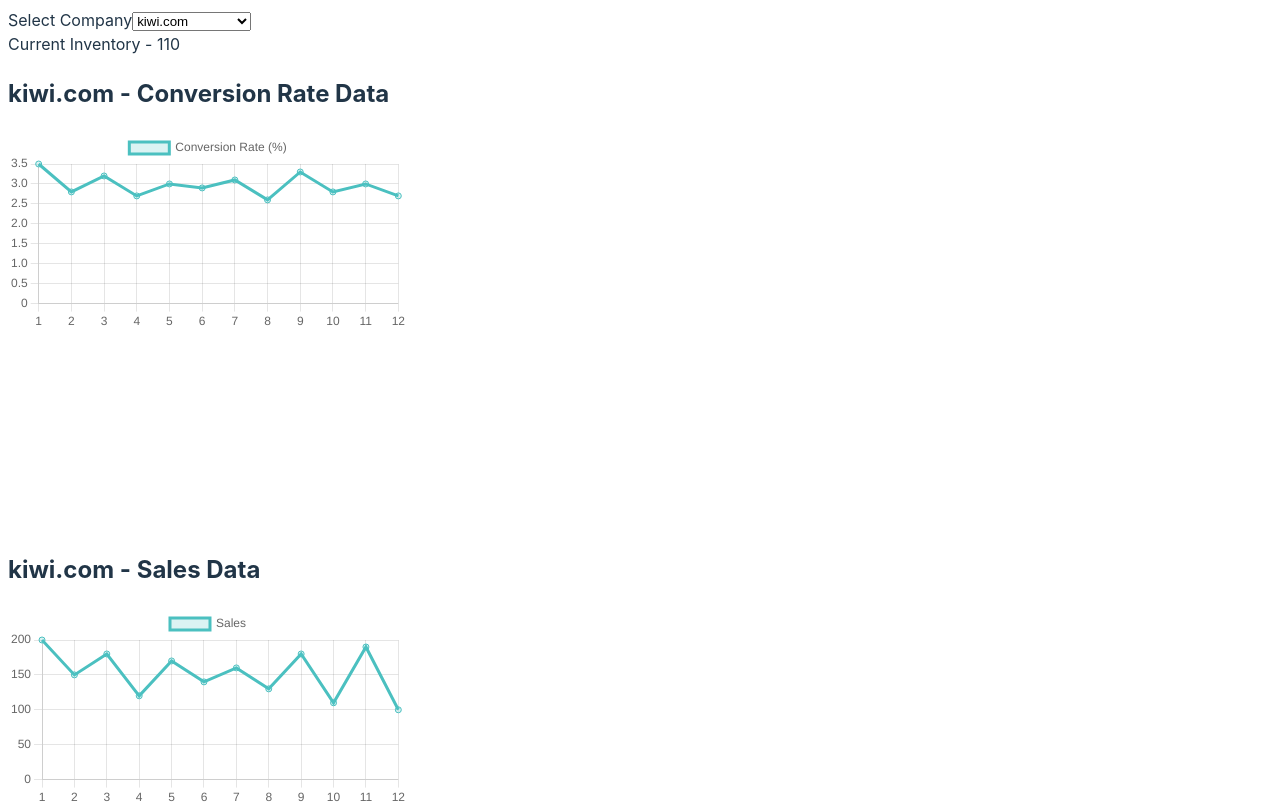
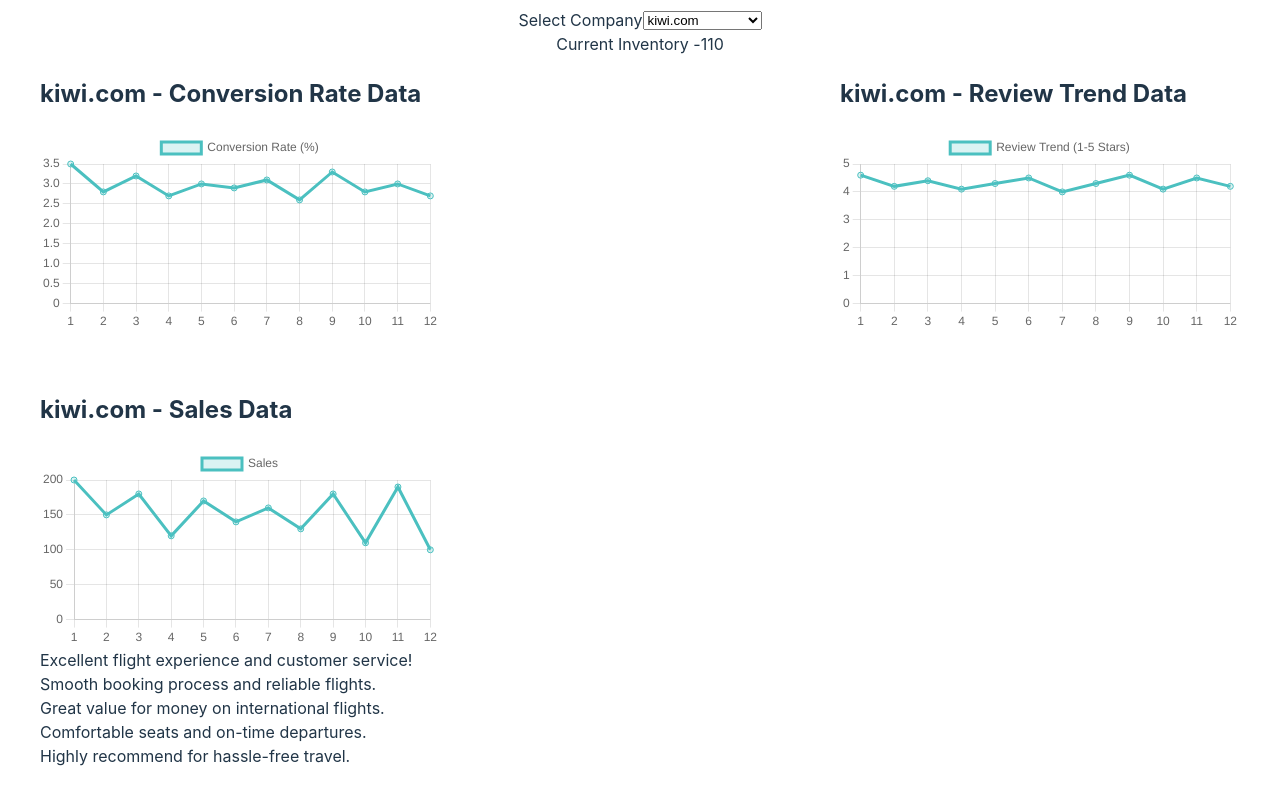
Before and after one commit to BinayT/A-Travel-EC, a React (Vite) app: page / in a window 1280 px wide. Shown: the top 803 px of the page. Built offline with nearby package versions, Linux system fonts and the light colour scheme.

Commit message:
Basic CSS made

```diff
--- a/src/App.css
+++ b/src/App.css
@@ -1,4 +1,9 @@
+.root-container{
+  width:100%;
+  display: flex;
+  justify-content: center;
+}
+
 .main-container{
-  width:100%;
-  height:100%;
+  width:1200px;
 }
--- a/src/App.tsx
+++ b/src/App.tsx
@@ -13,11 +13,13 @@ function App() {
   console.log(currentCompanyData);
 
   return (
-    <div className='main-container'>
+    <div className='root-container'>
+      <div className='main-container'>
       <ProductSelector selectedCompany={selectedCompany} setSelectedCompany={setSelectedCompany} />
       <InventoryStatus currentInventory={currentCompanyData!.currentInventory} />
       <ProductChart product={currentCompanyData} />
       <LatestComments comments={currentCompanyData!.latestComments} />
+      </div>
     </div>
   )
 }
--- a/src/components/CompanySelector/index.tsx
+++ b/src/components/CompanySelector/index.tsx
@@ -1,5 +1,6 @@
 import React from 'react';
 import {sampleData} from '../../data/sampleData'
+import './styles.css';
 
 interface ProductSelectorProps {
     selectedCompany: string;
@@ -10,7 +11,7 @@ const ProductSelector: React.FC<ProductSelectorProps> = ({ selectedCompany, setS
     const companiesNames = sampleData.map(el=> el.name);
 
     return (
-    <div>
+    <div className='company-selector'>
       <label htmlFor="product-selector">
         Select Company
       </label>
--- /dev/null
+++ b/src/components/CompanySelector/styles.css
@@ -0,0 +1,5 @@
+.company-selector{
+    display:flex;
+    justify-content: center;
+    align-items: center;
+}
--- a/src/components/Inventory/index.tsx
+++ b/src/components/Inventory/index.tsx
@@ -1,4 +1,5 @@
 import React from 'react';
+import './styles.css';
 
 interface InventoryProps {
   currentInventory: number;
@@ -6,7 +7,7 @@ interface InventoryProps {
 
 const InventoryStatus: React.FC<InventoryProps> = ({ currentInventory }) => {
   return (
-    <div>
+    <div className='current-inventory'>
       <span>Current Inventory - </span>
       <span>{currentInventory}</span>
     </div>
--- /dev/null
+++ b/src/components/Inventory/styles.css
@@ -0,0 +1,5 @@
+.current-inventory{
+    display: flex;
+    justify-content: center;
+    align-items: center;
+}
--- a/src/components/LineChart/LineChart.tsx
+++ b/src/components/LineChart/LineChart.tsx
@@ -1,6 +1,7 @@
 // LineChart.tsx
 import React, { useEffect, useRef } from 'react';
 import { Chart, registerables } from 'chart.js';
+import './styles.css';
 
 Chart.register(...registerables);
 
@@ -17,7 +18,7 @@ interface LineChartProps {
   period: 'last12Months' | 'last6Months' | 'last3Months' | 'lastMonth';
 }
 
-const LineChart: React.FC<LineChartProps> = ({ data, label, width, height, period }) => {
+const LineChart: React.FC<LineChartProps> = ({ data, label, period }) => {
   const chartRef = useRef<HTMLCanvasElement | null>(null);
 
   useEffect(() => {
@@ -60,7 +61,7 @@ const LineChart: React.FC<LineChartProps> = ({ data, label, width, height, perio
   }, [data, period, label]);
 
   return (
-    <div style={{ width, height }}>
+    <div className='line-chart-container'>
       <canvas ref={chartRef}></canvas>
     </div>
   );
--- /dev/null
+++ b/src/components/LineChart/styles.css
@@ -0,0 +1,4 @@
+.line-chart-container{
+    height:200px;
+    width:400px;
+}
--- a/src/components/ProductChart/ProductChart.tsx
+++ b/src/components/ProductChart/ProductChart.tsx
@@ -1,6 +1,7 @@
 // ProductChart.tsx
 import React, { useState } from 'react';
-import LineChart from '../LineChart/LineChart'; // Adjust import path as needed
+import LineChart from '../LineChart/LineChart';
+import './styles.css';
 
 interface Product {
   id: string;
@@ -31,10 +32,13 @@ interface ProductChartProps {
   product: Product;
 }
 
+type PeriodOption = 'last12Months' | 'last6Months' | 'last3Months' | 'lastMonth';
+
 const ProductChart: React.FC<ProductChartProps> = ({ product }) => {
-  const [period, setPeriod] = useState<'last12Months' | 'last6Months' | 'last3Months' | 'lastMonth'>('last12Months');
+  const [period, setPeriod] = useState<PeriodOption>('last12Months');
 
   return (
+    <div className='charts-container'>
       <div>
         <h2>{product.name} - Conversion Rate Data</h2>
         <LineChart
@@ -44,7 +48,20 @@ const ProductChart: React.FC<ProductChartProps> = ({ product }) => {
           height="400px"
           period={period}
           />
+      </div>
 
+      <div>
+        <h2>{product.name} - Review Trend Data</h2>
+        <LineChart
+          data={product.reviewTrendData}
+          label="Review Trend (1-5 Stars)"
+          width="400px"
+          height="400px"
+          period={period}
+        />
+      </div>
+
+      <div>
         <h2>{product.name} - Sales Data</h2>
         <LineChart
           data={product.salesData}
@@ -53,22 +70,14 @@ const ProductChart: React.FC<ProductChartProps> = ({ product }) => {
           height="400px"
           period={period}
         />
+      </div>
 
-      <h2>{product.name} - Review Trend Data</h2>
-      <LineChart
-        data={product.reviewTrendData}
-        label="Review Trend (1-5 Stars)"
-        width="400px"
-        height="400px"
-        period={period}
-      />
-
-      <div>
+      {/* <div>
         <button onClick={() => setPeriod('last12Months')}>Last 12 Months</button>
         <button onClick={() => setPeriod('last6Months')}>Last 6 Months</button>
         <button onClick={() => setPeriod('last3Months')}>Last 3 Months</button>
         <button onClick={() => setPeriod('lastMonth')}>Last Month</button>
-      </div>
+      </div> */}
     </div>
   );
 };
--- /dev/null
+++ b/src/components/ProductChart/styles.css
@@ -0,0 +1,7 @@
+.charts-container{
+    display:flex;
+    justify-content: space-between;
+    align-items: center;
+    gap:40px;
+    flex-wrap: wrap;
+}
```
Lines whose indentation alone changed are shown as unchanged.
